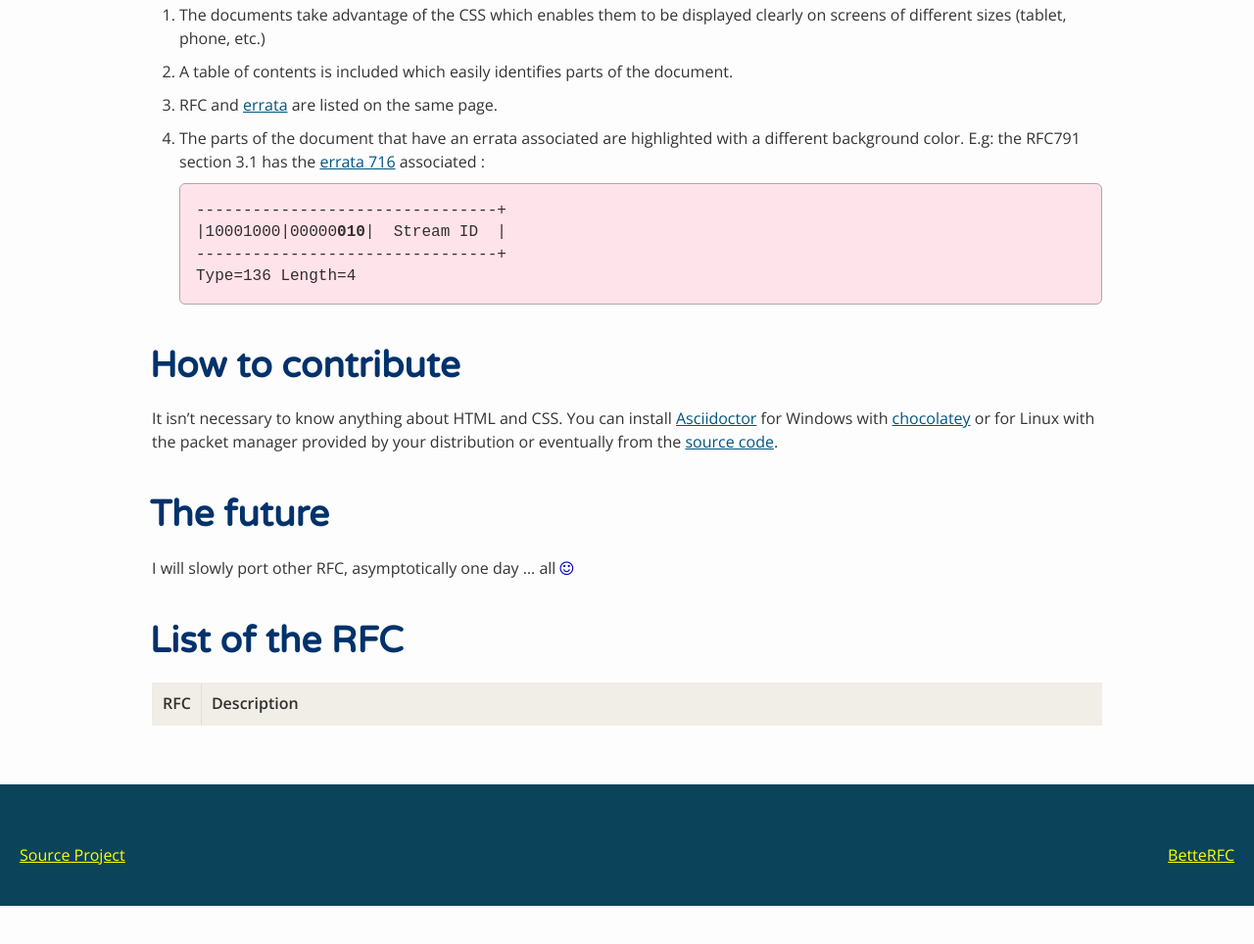
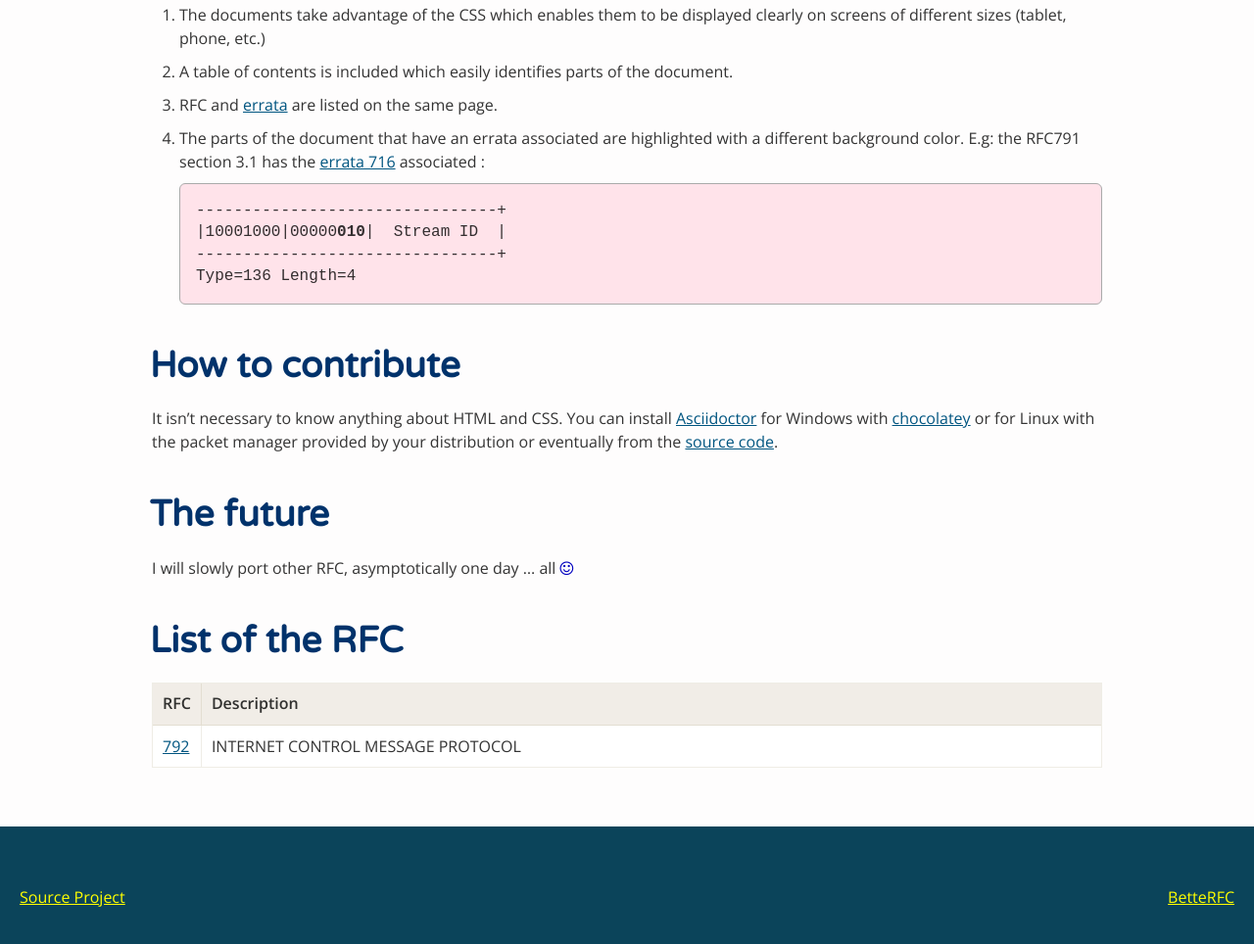
Before and after one commit to gris8/betterfc, a plain HTML site: page docs/index.html in a window 1280 px wide. Shown: the part 368-1332 px from the top of the page at 98% size. Before the commit the page ends 1293 px from the top, so only its background shows below. Drawn offline with nearby package versions, Linux system fonts and the light colour scheme.

Commit message:
updated the RFC list

```diff
--- a/docs/index.html
+++ b/docs/index.html
@@ -832,6 +832,12 @@ Type=136 Length=4</pre>
 <th class="tableblock halign-left valign-top">Description</th>
 </tr>
 </thead>
+<tbody>
+<tr>
+<td class="tableblock halign-left valign-top"><p class="tableblock"><a href="/rfc792.html">792</a></p></td>
+<td class="tableblock halign-left valign-top"><p class="tableblock">INTERNET CONTROL MESSAGE PROTOCOL</p></td>
+</tr>
+</tbody>
 </table>
 </div>
 </div>
```
Also changed, not shown: 1 other file.
